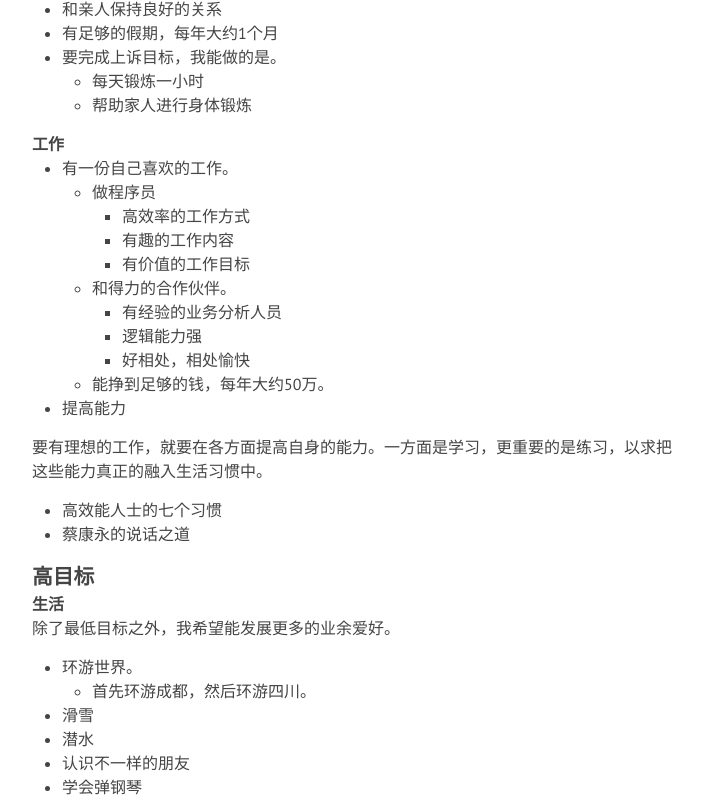
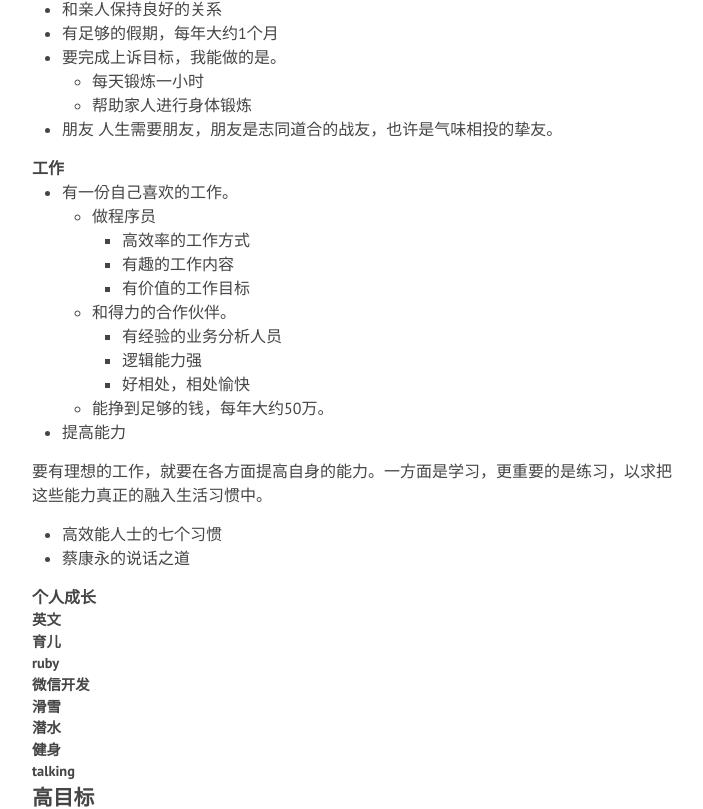
Before and after one commit to fengruifei/fengruifei.github.io, a plain HTML site: page 2015/09/23/人生目标.html in a window 1280 px wide. Shown: the part 653-1462 px from the top of the page, without its empty margins (288-991 px from the left). Drawn offline with nearby package versions, Linux system fonts and the light colour scheme.

Commit message:
人生目标

```diff
--- a/2015/09/23/人生目标.html
+++ b/2015/09/23/人生目标.html
@@ -7,7 +7,7 @@
   <meta name="viewport" content="width=device-width, initial-scale=1">
 
   <title>人生目标</title>
-  <meta name="description" content="人生的目标这次我准备用这样一种方式来制定我的目标。由于人生是如此的短暂。所以我们不能完成太多的目标，所以在离开的时候，我希望我们已经知道自己完成了自己的目标。下面按照最低、最高逐层来考虑。最低目标生活拥有健康。家人健康。拥有足够的业余时间。下班以后不用工作。在业余时间按照自己的爱好来安排时间。首先是业余时间必须要...">
+  <meta name="description" content="人生的目标这次我准备用这样一种方式来制定我的目标。由于人生是如此的短暂。所以我们不能完成太多的目标，所以在离开的时候，我希望我们已经知道自己完成了自己的目标。下面按照最低、最高逐层来考虑。我是自己的创造者。当生命终结的时候，我到底会变成什么样子？低目标生活拥有健康。家人健康。拥有足够的业余时间。下班以后不用工作。...">
 
   <link rel="stylesheet" href="/css/main.css">
   <link rel="canonical" href="http://fengruifei.github.io/2015/09/23/%E4%BA%BA%E7%94%9F%E7%9B%AE%E6%A0%87.html">
@@ -63,10 +63,11 @@
 <div class="outline-text-2" id="text-1">
 <p>
 这次我准备用这样一种方式来制定我的目标。由于人生是如此的短暂。所以我们不能完成太多的目标，所以在离开的时候，我希望我们已经知道自己完成了自己的目标。下面按照最低、最高逐层来考虑。
+我是自己的创造者。当生命终结的时候，我到底会变成什么样子？
 </p>
 </div>
 <div id="outline-container-sec-1-1" class="outline-3">
-<h3 id="sec-1-1">最低目标</h3>
+<h3 id="sec-1-1">低目标</h3>
 <div class="outline-text-3" id="text-1-1">
 </div>
 <div id="outline-container-sec-1-1-1" class="outline-4">
@@ -108,6 +109,9 @@
 <li>帮助家人进行身体锻炼
 </li>
 </ul>
+</li>
+<li>朋友
+人生需要朋友，朋友是志同道合的战友，也许是气味相投的挚友。
 </li>
 </ul>
 </div>
@@ -156,11 +160,40 @@
 </ul>
 </div>
 </div>
+<div id="outline-container-sec-1-1-3" class="outline-4">
+<h4 id="sec-1-1-3">个人成长</h4>
+<div class="outline-text-4" id="text-1-1-3">
+</div><div id="outline-container-sec-1-1-3-1" class="outline-5">
+<h5 id="sec-1-1-3-1">英文</h5>
+</div>
+<div id="outline-container-sec-1-1-3-2" class="outline-5">
+<h5 id="sec-1-1-3-2">育儿</h5>
+</div>
+<div id="outline-container-sec-1-1-3-3" class="outline-5">
+<h5 id="sec-1-1-3-3">ruby</h5>
+</div>
+<div id="outline-container-sec-1-1-3-4" class="outline-5">
+<h5 id="sec-1-1-3-4">微信开发</h5>
+</div>
+<div id="outline-container-sec-1-1-3-5" class="outline-5">
+<h5 id="sec-1-1-3-5">滑雪</h5>
+</div>
+<div id="outline-container-sec-1-1-3-6" class="outline-5">
+<h5 id="sec-1-1-3-6">潜水</h5>
+</div>
+<div id="outline-container-sec-1-1-3-7" class="outline-5">
+<h5 id="sec-1-1-3-7">健身</h5>
+</div>
+<div id="outline-container-sec-1-1-3-8" class="outline-5">
+<h5 id="sec-1-1-3-8">talking</h5>
+</div>
+</div>
 </div>
 <div id="outline-container-sec-1-2" class="outline-3">
 <h3 id="sec-1-2">高目标</h3>
 <div class="outline-text-3" id="text-1-2">
-</div><div id="outline-container-sec-1-2-1" class="outline-4">
+</div>
+<div id="outline-container-sec-1-2-1" class="outline-4">
 <h4 id="sec-1-2-1">生活</h4>
 <div class="outline-text-4" id="text-1-2-1">
 <p>
```
